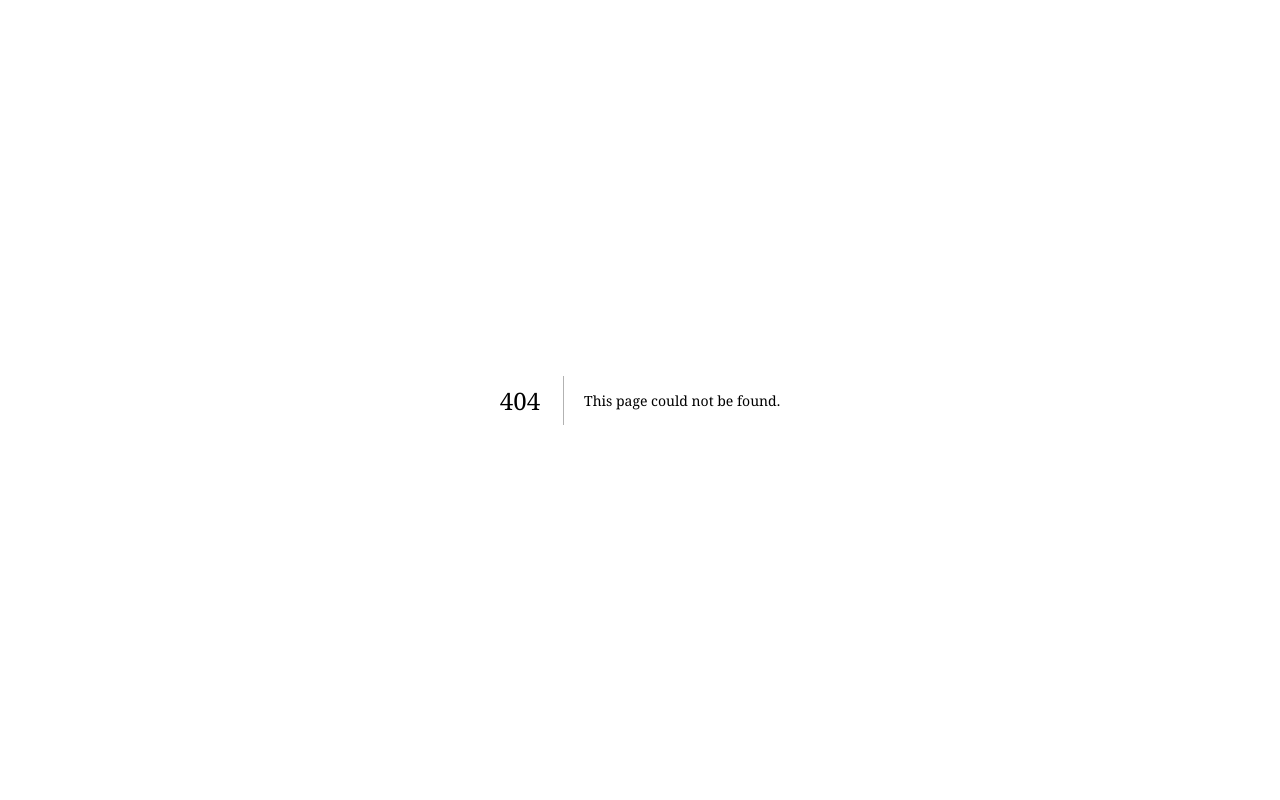
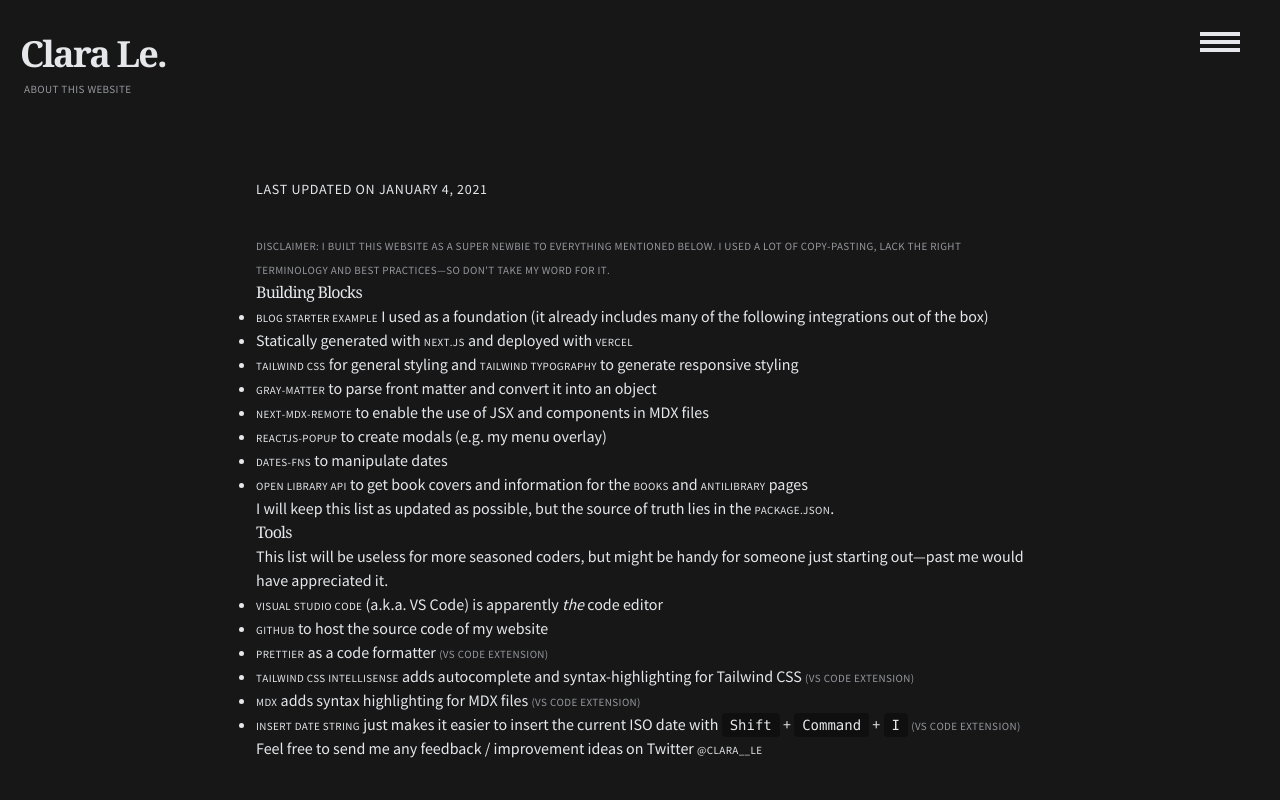
Before and after one commit to hgcl/clara-website, a Next.js app: page /about-this-website in a window 1280 px wide. Before the commit this address had no page. Shown: the top 800 px of the page. Built offline with nearby package versions, Linux system fonts and the light colour scheme; a web font is replaced by a local one; what @tailwindcss/typography would draw is missing.

Commit message:
Create about-this-website page

```diff
--- a/components/footer.js
+++ b/components/footer.js
@@ -36,9 +36,8 @@ export default function Footer() {
           </span>
         </div>
         <p className="text-center">
-          I built this website with{" "}
-          <Link href="https://nextjs.org/">Next.js</Link> and{" "}
-          <Link href="https://tailwindcss.com/">tailwindcss</Link>.
+          This website is built with{" "}
+          <Link href="https://nextjs.org/">Next.js</Link>. <Link href="/about-this-website">Learn more about it.</Link>
         </p>
       </div>
     </footer>
--- /dev/null
+++ b/pages/about-this-website.js
@@ -0,0 +1,45 @@
+import Layout from "../components/layout";
+import Header from "../components/header";
+import Container from "../components/container";
+import markdownStyles from "../components/markdown-styles.module.css";
+import Link from "../components/link";
+import DatePost from "../components/DatePost";
+
+export default function About({}) {
+  return (
+    <Layout title="About">
+      <Container>
+        <Header pageDescription={"About this website"} />
+        <div
+          className={`${markdownStyles["markdown"]} prose prose-lg lg:prose-xl max-w-3xl mx-auto`}
+        >
+          <DatePost dateString="2021-01-04 08:31:26" lastUpdated />
+          <p className="comment">Disclaimer: I built this website as a super newbie to everything mentioned below. I used a lot of copy-pasting, lack the right terminology and best practices—so don't take my word for it.</p>
+          <h2>Building Blocks</h2>
+            <ul>
+              <li><Link href="https://github.com/vercel/next.js/tree/canary/examples/blog-starter">blog starter example</Link> I used as a foundation (it already includes many of the following integrations out of the box)</li>
+              <li>Statically generated with <Link href="https://nextjs.org/">Next.js</Link> and deployed with <Link href="https://vercel.com/">Vercel</Link></li>
+              <li><Link href="https://tailwindcss.com/">Tailwind CSS</Link> for general styling and <Link href="https://github.com/tailwindlabs/tailwindcss-typography">Tailwind Typography</Link> to generate responsive styling</li>
+              <li><Link href="https://github.com/jonschlinkert/gray-matter">gray-matter</Link> to parse front matter and convert it into an object</li>
+              <li><Link href="https://github.com/hashicorp/next-mdx-remote">next-mdx-remote</Link> to enable the use of JSX and components in MDX files</li>
+              <li><Link href="https://github.com/yjose/reactjs-popup">reactjs-popup</Link> to create modals (e.g. my menu overlay)</li>
+              <li><Link href="https://github.com/date-fns/date-fns">dates-fns</Link> to manipulate dates</li>
+              <li><Link href="https://openlibrary.org/developers/api">Open Library API</Link> to get book covers and information for the <Link href="/books">Books</Link> and <Link href="/antilibrary">Antilibrary</Link> pages</li>
+            </ul>
+            <p>I will keep this list as updated as possible, but the source of truth lies in the <Link href="https://github.com/hgcl/clara-website/blob/main/package.json">package.json</Link>.</p>
+          <h2>Tools</h2>
+            <p>This list will be useless for more seasoned coders, but might be handy for someone just starting out—past me would have appreciated it.</p>
+            <ul>
+              <li><Link href="https://code.visualstudio.com/">Visual Studio Code</Link> (a.k.a. VS Code) is apparently <em>the</em> code editor</li>
+              <li><Link href="https://github.com/hgcl/clara-website">GitHub</Link> to host the source code of my website</li>
+              <li><Link href="https://prettier.io/">Prettier</Link> as a code formatter <span className="comment">(VS Code extension)</span></li>
+              <li><Link href="https://marketplace.visualstudio.com/items?itemName=bradlc.vscode-tailwindcss">Tailwind CSS IntelliSense</Link> adds autocomplete and syntax-highlighting for Tailwind CSS <span className="comment">(VS Code extension)</span></li>
+              <li><Link href="https://marketplace.visualstudio.com/items?itemName=silvenon.mdx">MDX</Link> adds syntax highlighting for MDX files <span className="comment">(VS Code extension)</span></li>
+              <li><Link href="https://marketplace.visualstudio.com/items?itemName=jsynowiec.vscode-insertdatestring">Insert Date String</Link> just makes it easier to insert the current ISO date with <kbd>Shift</kbd> + <kbd>Command</kbd> + <kbd>I</kbd> <span className="comment">(VS Code extension)</span></li>
+            </ul>
+          <p>Feel free to send me any feedback / improvement ideas on Twitter <Link href="https://twitter.com/clara__le">@clara__le</Link></p>
+        </div>
+      </Container>
+    </Layout>
+  );
+}
--- a/pages/about.js
+++ b/pages/about.js
@@ -12,7 +12,6 @@ export default function About({}) {
         <div
           className={`${markdownStyles["markdown"]} prose prose-lg lg:prose-xl max-w-3xl mx-auto`}
         >
-          {/* TODO add date updated  */}
           <h2>2 words</h2>
           <p>ebullient polymath</p>
           <h2>20 seconds</h2>
--- a/styles/index.css
+++ b/styles/index.css
@@ -25,6 +25,9 @@
 	ol {
 		@apply list-decimal;
 	}
+	kbd {
+		@apply text-sm bg-black px-2 py-1 rounded;
+	}
 }
 
 /* Start purging... */
```
Lines whose indentation alone changed are shown as unchanged.
